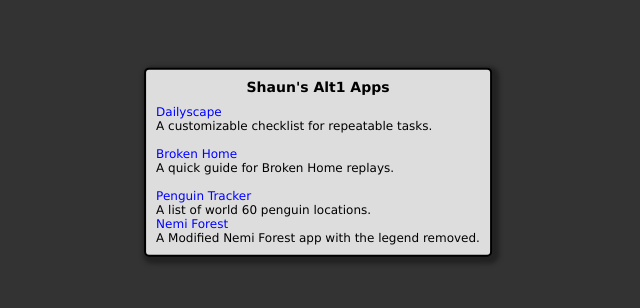
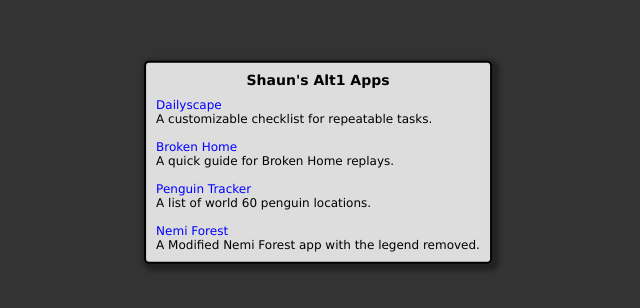
Before and after one commit to ShaunDreclin/ShaunDreclin.github.io, a plain HTML site: page alt1/index.html in a window 1280 px wide. Shown: the part 238-546 px from the top of the page, without its empty margins (322-962 px from the left). Drawn offline with Linux system fonts and the light colour scheme.

```diff
--- a/alt1/index.html
+++ b/alt1/index.html
@@ -57,7 +57,7 @@
 			A quick guide for Broken Home replays.<br>
 			<br>
 			<a href="penguins/">Penguin Tracker</a><br>
-			A list of world 60 penguin locations.
+			A list of world 60 penguin locations.<br>
 			<br>
 			<a href="penguins/">Nemi Forest</a><br>
 			A Modified Nemi Forest app with the legend removed.
```
